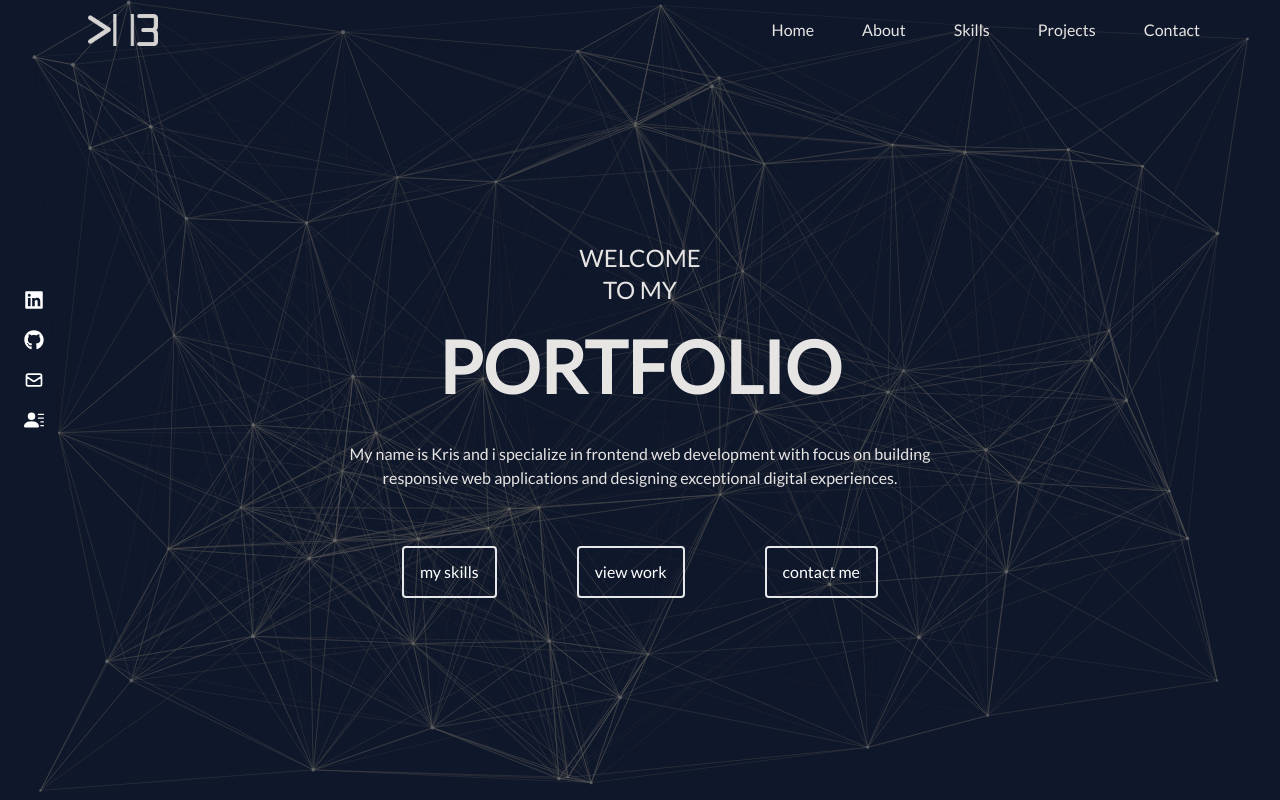
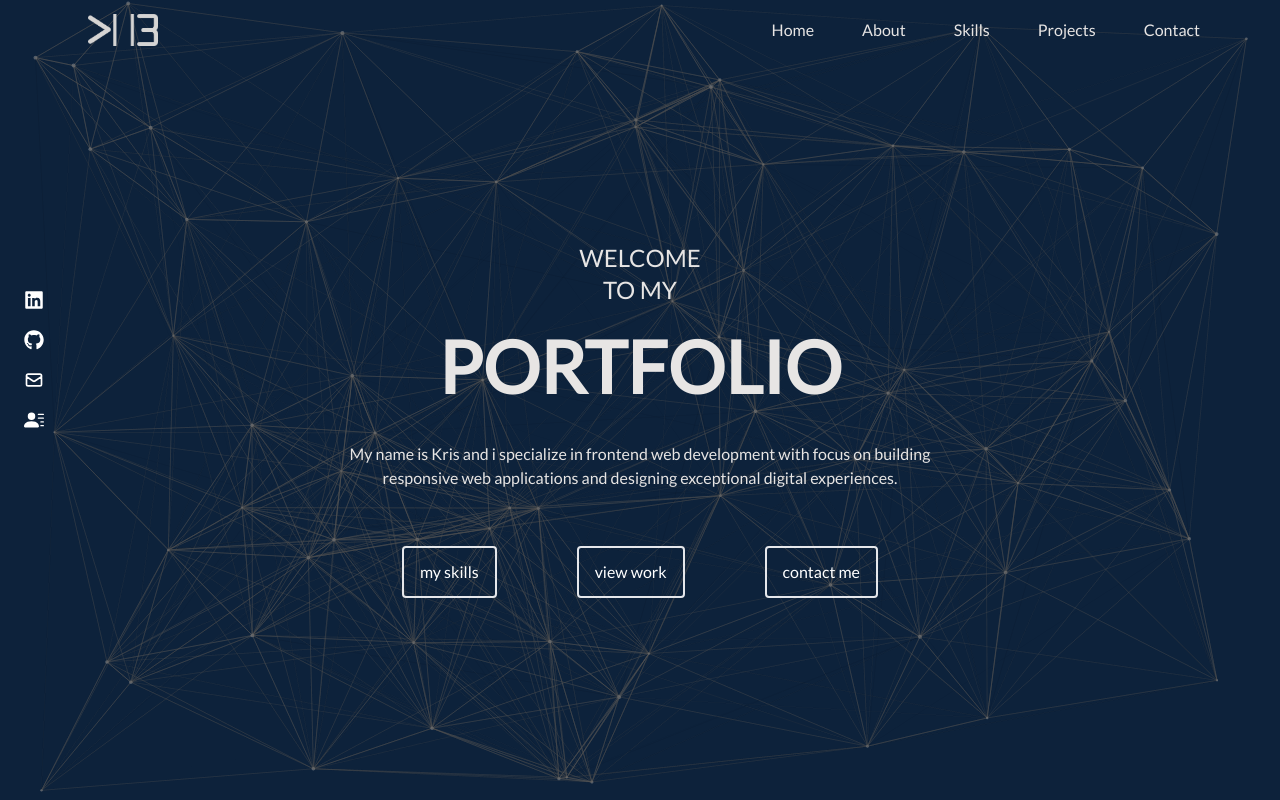
Before and after one commit to krisbaranski/portfolio, a React (Create React App) app: page / in a window 1280 px wide. Shown: the top 800 px of the page. Built offline with nearby package versions, Linux system fonts and the light colour scheme.

Commit message:
refactor: new adjustment for tsparticles, background color, movement

```diff
--- a/src/components/Background.js
+++ b/src/components/Background.js
@@ -20,10 +20,18 @@ const Background = () => {
         options={{
           background: {
             color: {
-              value: '#0f172a',
+              value: '#0d223b',
+              // value: ['#030712', '#082f49'],
             },
+            start: {
+              value: 'transparent',
+            },
+            stop: {
+              value: 'transparent',
+            },
+            angle: 90,
           },
-          fpsLimit: 60,
+          fpsLimit: 30,
           interactivity: {
             events: {
               onClick: {
```
